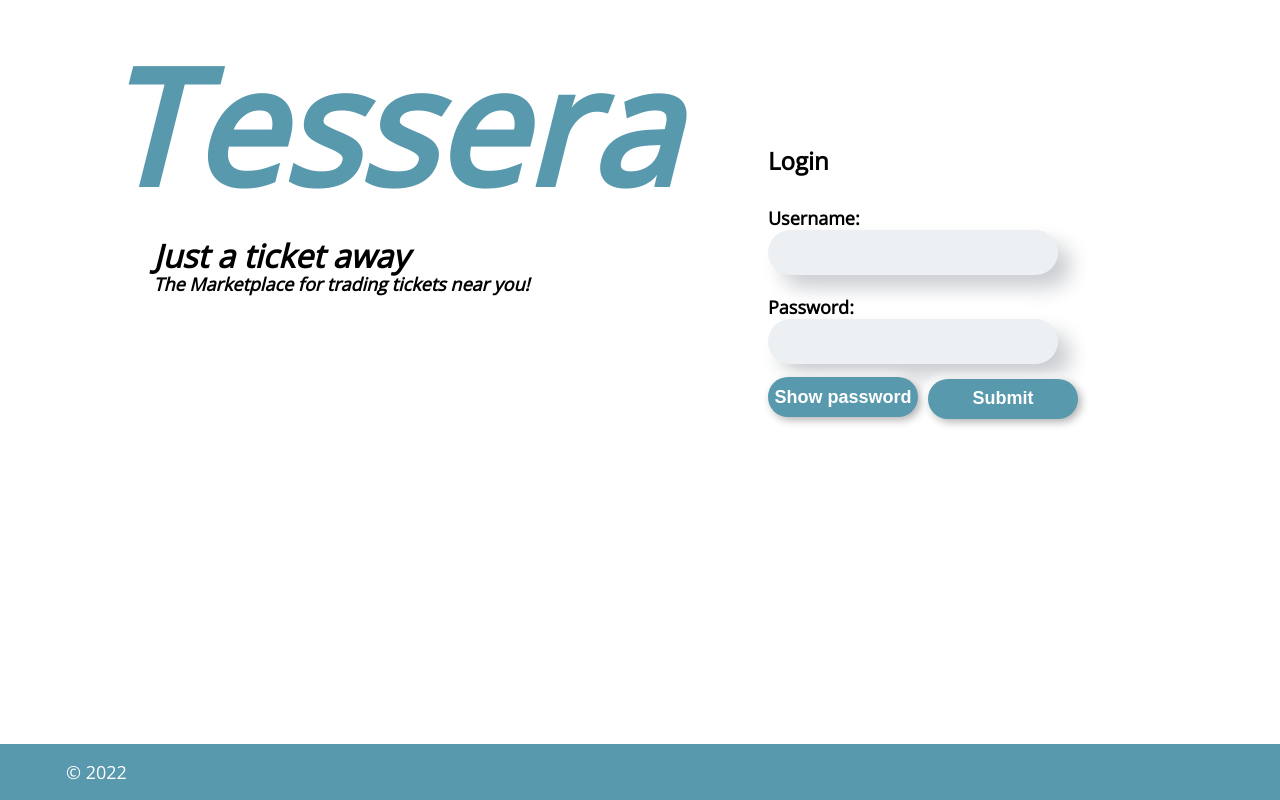
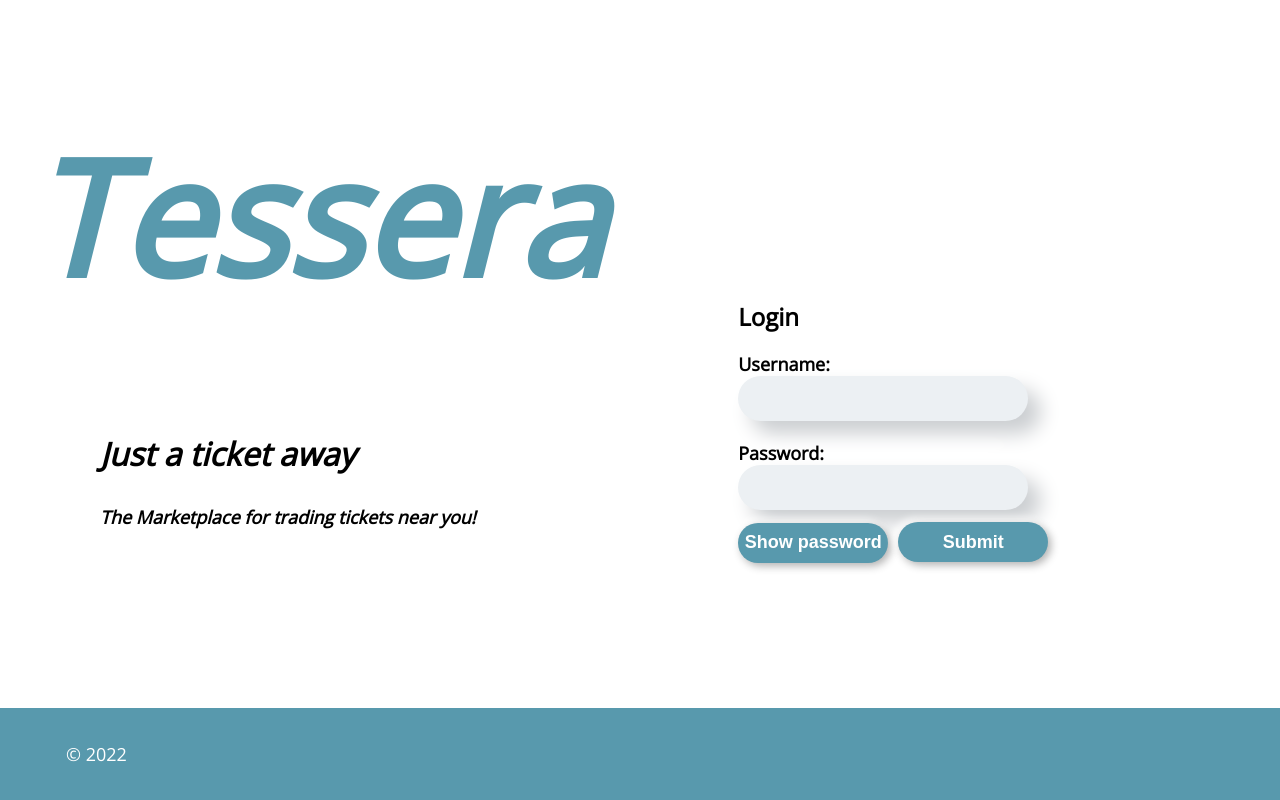
Before and after one commit to Alexanderbrandhaug/tesseraWebapp, a React (Create React App) app in the folder frontend/tessera-webapp/: page /feed/1 in a window 1280 px wide. Built offline with nearby package versions, Linux system fonts and the light colour scheme; no server answers; a web font is replaced by a local one.

Commit message:
finalize the styling of loginpage

```diff
--- a/frontend/tessera-webapp/src/Components/logIn.tsx
+++ b/frontend/tessera-webapp/src/Components/logIn.tsx
@@ -51,7 +51,7 @@ export default function NameForm() {
     }
 
     return (
-      <div className = "loginFormComplete">
+      <div>
         <div className="error">
           {errorMessage && <div>{errorMessage}</div>}
         </div>
--- a/frontend/tessera-webapp/src/Pages/logInPage.tsx
+++ b/frontend/tessera-webapp/src/Pages/logInPage.tsx
@@ -8,19 +8,26 @@ import Footer from '../Components/footer';
 export default function LogInPage() {
 
   return (
-    <main style={{ padding: "1rem 0" }}>
-      <div>
+    <main>
+      <div className="loginPage">
+        <div className="loginLeftColumn">
           <header className="header">
             <h1>Tessera</h1>
           </header>
+          <div className="infoBox">
             <h2 className="loginText">Just a ticket away</h2>
-      {/*<img alt='ticketlogo' src={icon} className="ticketIcon"/>*/}
             <h5 className="loginText2">The Marketplace for trading tickets near you!</h5>
-        <nav>
+          </div>
+        </div>
+
+        <div className = "loginRightColumn">
+          <div className="loginBox">
             <LogIn />
-        </nav>
           </div>
-      <Footer></Footer>
+        </div>
+    </div>
+
+    <Footer />
     </main>
   );
 }
--- a/frontend/tessera-webapp/src/index.css
+++ b/frontend/tessera-webapp/src/index.css
@@ -78,48 +78,6 @@ code {
 }
 
 
-/* LOGGIN SITE */
-* {
-  margin: 0;
-  padding: 0;
-}
-
-.header {
-  color: var(--main-bg-color);
-  position: absolute;
-  margin-left: 8%;
-  font-size: 80px;
-  font-style: oblique;
-
-}
-
-.loginForm{
-  position: absolute;
-  padding-left: 40%;
-
-}
-.loginTitle{
-  margin-bottom: 10%;
-  font-size: x-large;
-}
-.userName {
-  width: 250px;
-  font-size: large;
-  font-weight: bold;
-  height: 5px;
-  display: flex;
-  margin-bottom: 20px;
-  flex-direction: column;
-  border-style: none;
-  background: rgba(0, 0, 0, 0.6);
-  color: #555;
-  padding:20px;
-  border-radius: 40px;
- background: #ecf0f3;
- box-shadow: 13px 13px 20px #cbced1,
-             -13px -13px 20px #ffffff;
-}
-
 
 .passwordButton {
   font-size: large;
@@ -158,7 +116,7 @@ code {
    transition: 0.5s;
    font-weight: 700;
    width: 150px;
-   margin-top:5%;
+   margin-top:1%;
    height:40px;
 }
 .showPwButton{
@@ -183,42 +141,80 @@ code {
    width: 150px;
    height:40px;
 }
-.loginFormComplete{
-  position: absolute;
-  margin-left: 60%;
-  margin-top: 10%;
 
+/* LOGIN PAGE */
+.loginPage {
+  display: flex;
+  flex-direction: row;
+}
+
+.header {
+  color: var(--main-bg-color);
+  margin-left: 30px;
+  font-size: 80px;
+  font-style: oblique;
+}
+
+.loginForm{
+  padding-left: 40%;
+}
+
+.loginTitle{
+  margin-bottom: 10%;
+  font-size: x-large;
+}
+
+.userName {
+  width: 250px;
+  font-size: large;
+  font-weight: bold;
+  height: 5px;
+  display: flex;
+  margin-bottom: 20px;
+  flex-direction: column;
+  border-style: none;
+  background: rgba(0, 0, 0, 0.6);
+  color: #555;
+  padding:20px;
+  border-radius: 40px;
+ background: #ecf0f3;
+ box-shadow: 13px 13px 20px #cbced1,
+             -13px -13px 20px #ffffff;
 }
 
 .loginLogo{
-  position: absolute;
   height: 250px;
-  margin-left: 10%;
-  margin-top: 0;
+}
 
+.loginLeftColumn {
+  width: 60%;
 }
+
+.infoBox {
+  margin-left: 100px
+}
+
 .loginText{
-  position: absolute;
-  margin-top:17%;
-  margin-left: 12%;
   font-size: xx-large;
   font-style: oblique;
 }
 .loginText2{
-  position: absolute;
-  margin-top:20%;
-  margin-left: 12%;
   font-size: large;
   font-style: oblique;
 }
 
-.ticketIcon{
-  position: absolute;
-  width: 200px;
-  height: 200px;
-  margin-left: 48%;
-  margin-top: 1%;
+.loginRightColumn {
+  width: 40%;
+  margin-right: 20%;
+
 }
+
+.loginBox {
+  margin-top: 300px;
+  margin-right: 100px
+}
+
+
 .footer{
   margin-top: 1rem;
   padding: 1rem;
```
Lines whose indentation alone changed are shown as unchanged.
